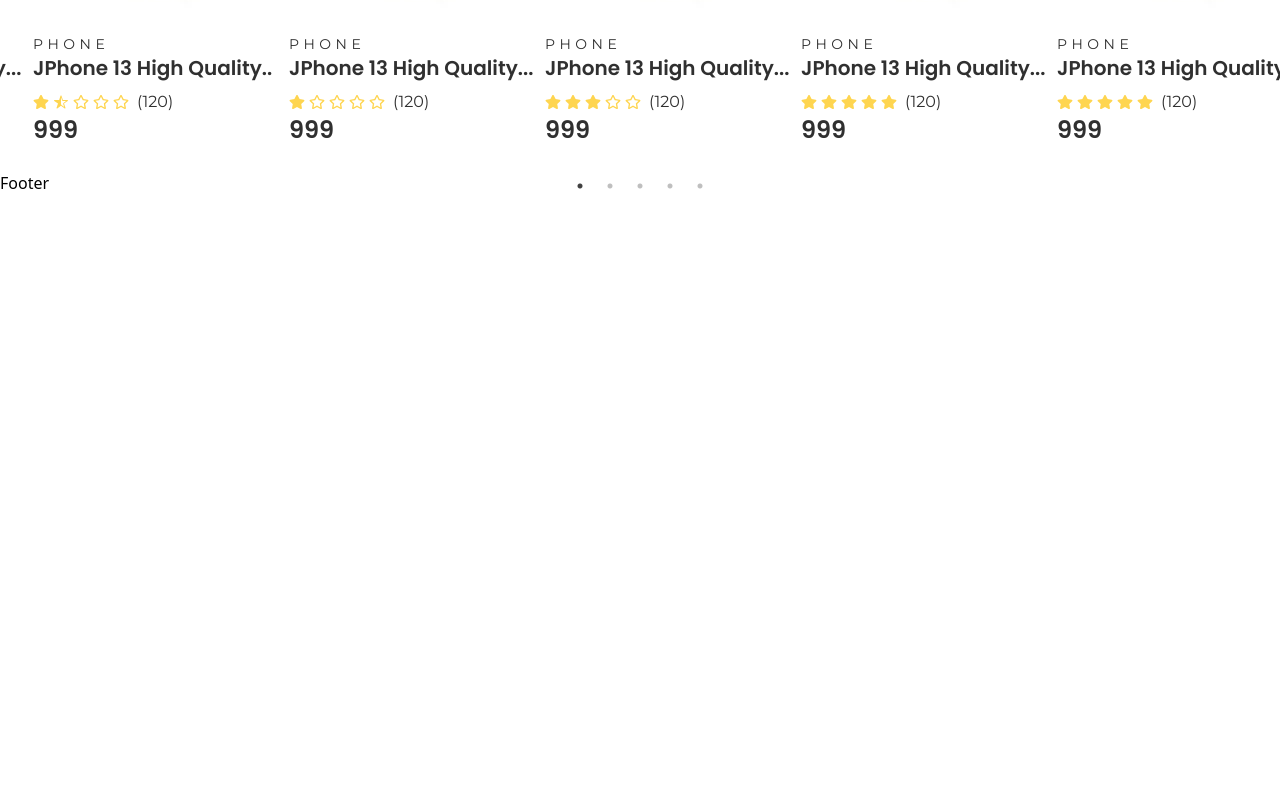
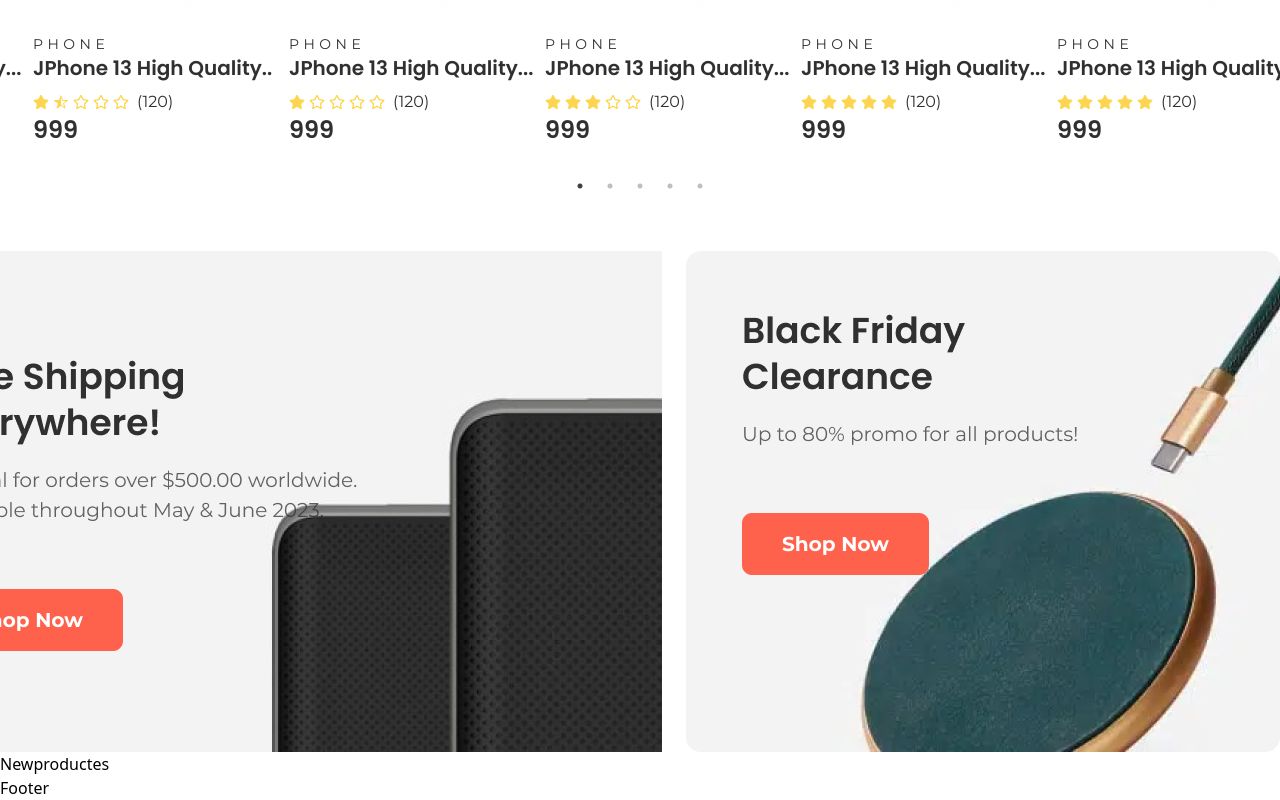
Before and after one commit to mamudulislam/E-shop, a React (Vite) app: page / in a window 1280 px wide. Shown: the part 1293-2093 px from the top of the page. Before the commit the page ends 1489 px from the top, so only its background shows below. Built offline with nearby package versions, Linux system fonts and the light colour scheme.

Commit message:
NewProducts add Overview add

```diff
--- a/src/Pages/Home/Componentes/FeaturedProducts/FeaturedProducts.jsx
+++ b/src/Pages/Home/Componentes/FeaturedProducts/FeaturedProducts.jsx
@@ -77,7 +77,7 @@
     return (
         <>
             <Container>
-                <div className='mt-[80px]'>
+                <div className='mt-[80px] mb-[80px]'>
                     <div className='flex items-center justify-between'>
                         <h3 className='font-Poppins text-[36px] font-semibold text-black01'>
                             {t("Featured Products")}
--- /dev/null
+++ b/src/Pages/Home/Componentes/Newproductes/Newproductes.jsx
@@ -0,0 +1,9 @@
+import React from 'react'
+
+const Newproductes = () => {
+    return (
+        <div>Newproductes</div>
+    )
+}
+
+export default Newproductes
--- /dev/null
+++ b/src/Pages/Home/Componentes/Overview.jsx
@@ -0,0 +1,22 @@
+import React from 'react'
+import Container from '../../../Golobalcomponentes/Container'
+import overview1 from '../../../assets/Productimg/overview1.png'
+import overview2 from '../../../assets/Productimg/overview2.png'
+const Overview = () => {
+    return (
+        <>
+            <Container>
+                <div className='grid grid-cols-[auto_auto] gap-x-[24px]'>
+                    <div>
+                        <img src={overview1} alt="overview1....." className='h-full w-full object-cover' />
+                    </div>
+                    <div>
+                        <img src={overview2} alt="overview2....." className='h-full w-full object-cover' />
+                    </div>
+                </div>
+            </Container>
+        </>
+    )
+}
+
+export default Overview
--- a/src/Pages/Home/Home.jsx
+++ b/src/Pages/Home/Home.jsx
@@ -5,6 +5,8 @@
 import Banner from './Componentes/Banner';
 import Support from './Componentes/Support/Support';
 import FeaturedProducts from './Componentes/FeaturedProducts/FeaturedProducts';
+import Overview from './Componentes/Overview';
+import NewProducts from './Componentes/Newproductes/Newproductes';
 
 const Home = () => {
     const { t } = useTranslation();
@@ -17,6 +19,8 @@
                 <Banner />
                 <Support />
                 <FeaturedProducts />
+                <Overview />
+                <NewProducts />
             </Container>
         </>
     );
```
Also changed, not shown: src/assets/Productimg/overview1.png (added), src/assets/Productimg/overview2.png (added).
